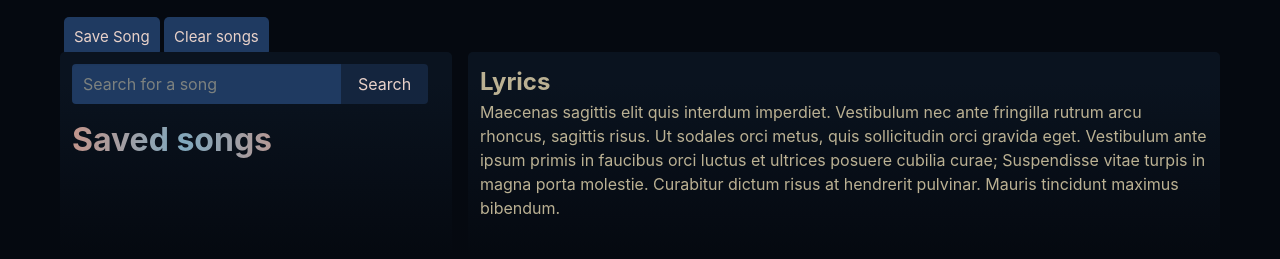
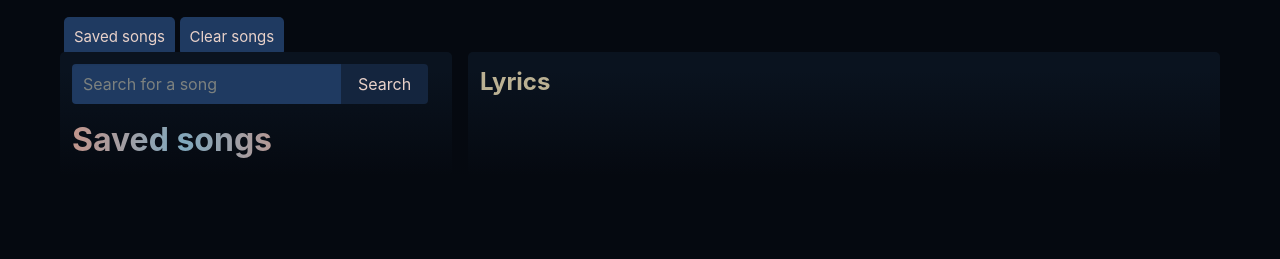
Before and after one commit to whitneywishart/project-one-lyrics-legend, a plain HTML site: page index.html in a window 1280 px wide. Shown: the part 213-472 px from the top of the page. Drawn offline with nearby package versions, Linux system fonts and the light colour scheme; no server answers.

Commit message:
update readme

```diff
--- a/assets/script.js
+++ b/assets/script.js
@@ -99,8 +99,7 @@ var lyricFormat = function (){
   init()
   search.addEventListener("click", formSubmitHandler)
 
-//Add line breaks at each upper case lyric
-//This works when I add text directly to the html file
+
 queryEl.addEventListener("keyup", (event) => {
   if (event.keyCode === 13) {
     search.click()
--- a/index.html
+++ b/index.html
@@ -25,7 +25,7 @@
                 encrypted-media; fullscreen; picture-in-picture
                 src="https:open.spotify.com/embed/episode/7makk4oTQel546B0PZlDM5?utm_source=oembed"></iframe></div>
     </div>
-    <button id = 'songAddBtn'>Save Song</button>
+    <button id = 'songAddBtn'>Saved songs</button>
     <button id = 'clearBtn'>Clear songs</button>
     <!-- Second row -->
     <div class="columns">
@@ -48,8 +48,7 @@
         </div>
         <div class="column">
             <h3>Lyrics</h3>
-            <div id="lyrics">Maecenas sagittis elit quis interdum imperdiet. Vestibulum nec ante fringilla rutrum arcu rhoncus, sagittis risus. Ut sodales orci metus, quis sollicitudin orci gravida eget. Vestibulum ante ipsum primis in faucibus orci luctus et ultrices posuere cubilia curae; Suspendisse vitae turpis in magna porta molestie. Curabitur dictum risus at hendrerit pulvinar. Mauris tincidunt maximus bibendum.
-            </div>
+            <div id="lyrics"></div>
         </div>
 
 
```
Also changed, not shown: assets/screenshot.png, 1 other file.
